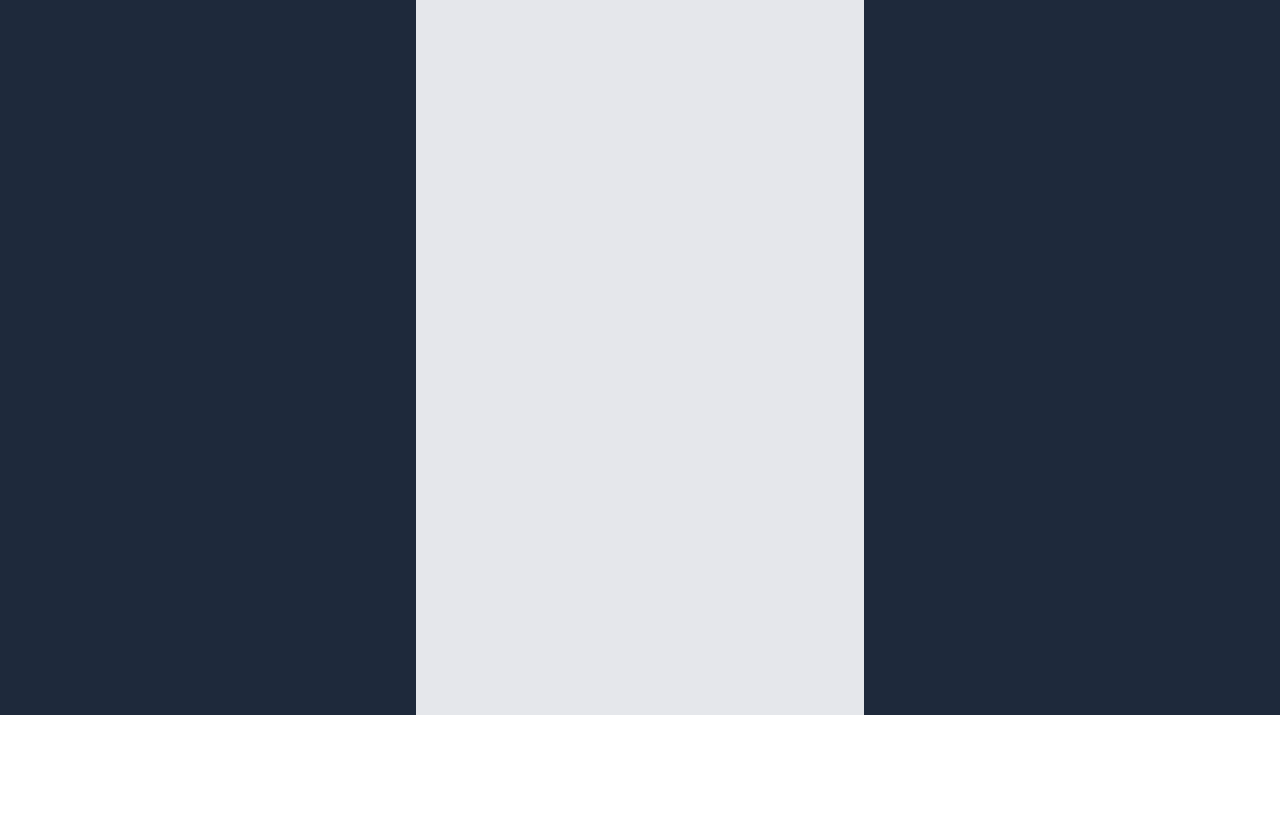
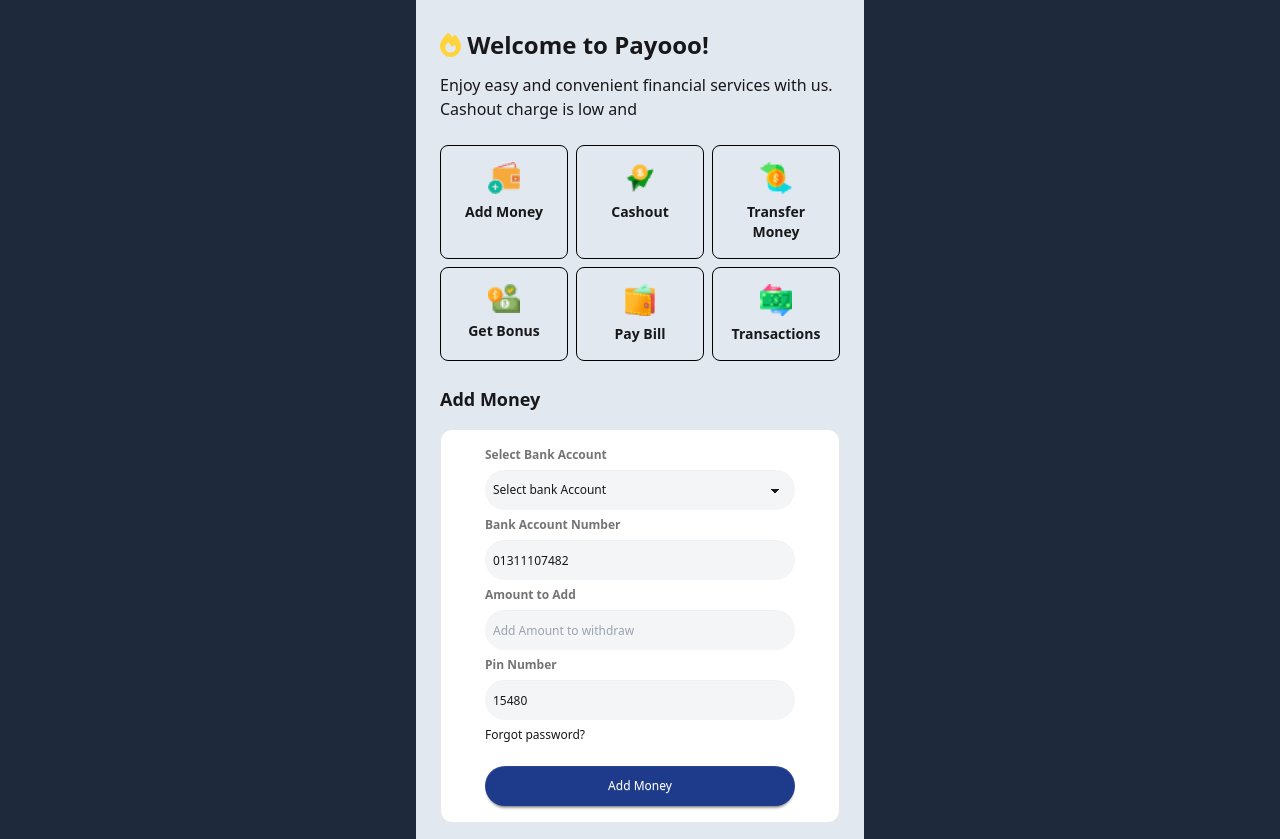
Before and after one commit to aunirudrad/payoo-app-web, a plain HTML site: page main.html in a window 1280 px wide. Shown: the part 85-924 px from the top of the page. Before the commit the page ends 800 px from the top, so only its background shows below. Drawn offline with nearby package versions, Linux system fonts and the light colour scheme.

Commit message:
add money feature added

```diff
--- /dev/null
+++ b/js/addMoney.js
@@ -0,0 +1,51 @@
+// add money button event handler
+
+document.getElementById('add-money-btn').addEventListener('click',function(event){
+    event.preventDefault();
+    const accountNumber = document.getElementById('account-number').value;
+    const accountPin = document.getElementById('account-pin').value;
+    const convertedPin = parseInt(accountPin);
+
+    const addAmount = document.getElementById('add-amount').value;
+
+    const convertedAmount = parseFloat(addAmount);
+    // console.log(addAmount);
+    const bankAccount = document.getElementById('bank-account').value;
+    // console.log(bankAccount);
+
+    const balance = document.getElementById('balance').innerText;
+    const convertedBalance = parseFloat(balance);
+
+    // console.log(convertedBalance);
+
+    if (accountNumber.length === 11) {
+        // console.log('11 character found!');
+        // if the account number is correct, now we need to check whether the password is '1111' or not
+        if (bankAccount !== 'Select bank Account') {
+            if (convertedAmount) {
+                if (convertedPin === 15480) {
+
+                    const newBalance = convertedBalance + convertedAmount;
+
+                    // console.log(newBalance);
+
+                    document.getElementById('balance').innerText = newBalance;
+
+                    alert('Money Added to your account ' + convertedAmount + ' Tk via ' + bankAccount);
+                }
+                else{
+                    alert('wrong password!');
+                }
+            }
+            else{
+                alert('Please enter Amount');
+            }
+        }
+        else{
+            alert('Please select a valid Bank Account!');
+        }
+    }
+    else{
+        alert('not a valid account number');
+    }
+})
--- a/main.html
+++ b/main.html
@@ -17,6 +17,7 @@
 
             'color-primary': 'rgba(8, 8, 8, 0.9)',
             'color-secondary': 'rgba(8, 8, 8, 0.5)',
+            'bg-color-btn': '#F4F5F7',
           }
         }
       }
@@ -25,7 +26,7 @@
 </head>
 
 <body class="bg-slate-800">
-  <section class="bg-gray-200 max-w-md min-h-screen mx-auto py-4">
+  <section class="bg-slate-200 max-w-md min-h-screen mx-auto py-4">
 
     <!-- header section -->
     <header class="mx-6 flex justify-between items-center mb-4">
@@ -34,21 +35,89 @@
           <img src="assets/Group.png" class="w-full" alt="">
         </div>
         <div>
-          <h3 class="text-lg font-extrabold text-color-primary">$ 45000</h3>
+          <h3 class="text-lg font-extrabold text-color-primary">$<span id="balance">45000</span></h3>
           <p class="text-sm text-color-secondary">Available Balance</p>
         </div>
       </div>
       <div>
-        <button class="text-sm rounded-lg border border-black border-dotted px-3 py-2"><i class="fa-solid fa-arrow-right-from-bracket rotate-90"></i> LogOut</button>
+        <button class="text-sm rounded-lg border border-black border-dotted px-3 py-2"><i
+            class="fa-solid fa-arrow-right-from-bracket rotate-90"></i> LogOut</button>
       </div>
     </header>
     <hr class="border border-black border-dashed">
 
+    <!-- hero section -->
+    <section class="mx-6 mb-6">
 
-    <!-- hero section -->
+      <!-- text area -->
+      <div>
+        <h2 class="mt-8 text-2xl font-semibold mb-3"><i class="fa-solid fa-fire" style="color: #FFD43B;"></i> Welcome to
+          Payooo!</h2>
+        <p>Enjoy easy and convenient financial services with us. Cashout charge is low and </p>
+      </div>
+
+      <!-- content area -->
+      <div class="my-6 grid grid-cols-3 gap-2">
+        <div class="border border-black rounded-lg p-4 text-center">
+          <img class="w-8 mx-auto mb-2" src="assets/wallet1.png" alt="">
+          <h3 class="text-sm font-semibold">Add Money</h3>
+        </div>
+        <div class="border border-black rounded-lg p-4 text-center">
+          <img class="w-8 mx-auto mb-2" src="assets/send1.png" alt="">
+          <h3 class="text-sm font-semibold">Cashout</h3>
+        </div>
+        <div class="border border-black rounded-lg p-4 text-center">
+          <img class="w-8 mx-auto mb-2" src="assets/money1.png" alt="">
+          <h3 class="text-sm font-semibold">Transfer Money</h3>
+        </div>
+        <div class="border border-black rounded-lg p-4 text-center">
+          <img class="w-8 mx-auto mb-2" src="assets/bonus1.png" alt="">
+          <h3 class="text-sm font-semibold">Get Bonus</h3>
+        </div>
+        <div class="border border-black rounded-lg p-4 text-center">
+          <img class="w-8 mx-auto mb-2" src="assets/purse1.png" alt="">
+          <h3 class="text-sm font-semibold">Pay Bill</h3>
+        </div>
+        <div class="border border-black rounded-lg p-4 text-center">
+          <img class="w-8 mx-auto mb-2" src="assets/transaction1.png" alt="">
+          <h3 class="text-sm font-semibold">Transactions</h3>
+        </div>
+      </div>
+    </section>
+
+    <!-- Add money section -->
+    <section class="mx-6">
+      <h2 class="text-lg font-semibold mb-4">Add Money</h2>
+      <div class="bg-white border rounded-xl px-11 py-4">
+        <form action="">
+          <fieldset class="fieldset">
+            <label class="fieldset-label font-semibold">Select Bank Account</label>
+            <select id="bank-account" class="select input bg-bg-color-btn px-2 rounded-full">
+              <option disabled selected>Select bank Account</option>
+              <option>BKash</option>
+              <option>Nagad</option>
+              <option>Rocket</option>
+              <option>Upay</option>
+              <option>Visa Card</option>
+              <option>Master Card</option>
+            </select>
+            <label class="fieldset-label font-semibold">Bank Account Number</label>
+            <input value="01311107482" id="account-number" type="number" class="input bg-bg-color-btn px-2 rounded-full" placeholder="Enter 11 digit account number" />
+            <label class="fieldset-label font-semibold">Amount to Add</label>
+            <input id="add-amount" type="number" class="input bg-bg-color-btn px-2 rounded-full" placeholder="Add Amount to withdraw" />
+            <label class="fieldset-label font-semibold">Pin Number</label>
+            <input value="15480" id="account-pin" type="number" class="input bg-bg-color-btn px-2 rounded-full" placeholder="Enter 4 digit pin number" />
+            <div><a class="link link-hover">Forgot password?</a></div>
+            <button id="add-money-btn" class="btn btn-neutral mt-4 bg-blue-900 text-white rounded-full">Add Money</button>
+          </fieldset>
+        </form>
+      </div>
+    </section>
+
+  </section>
 
 
-  </section>
+  <script src="js/addMoney.js"></script>
 </body>
 
 </html>
```
Also changed, not shown: js/login.js (line endings or trailing spaces).
